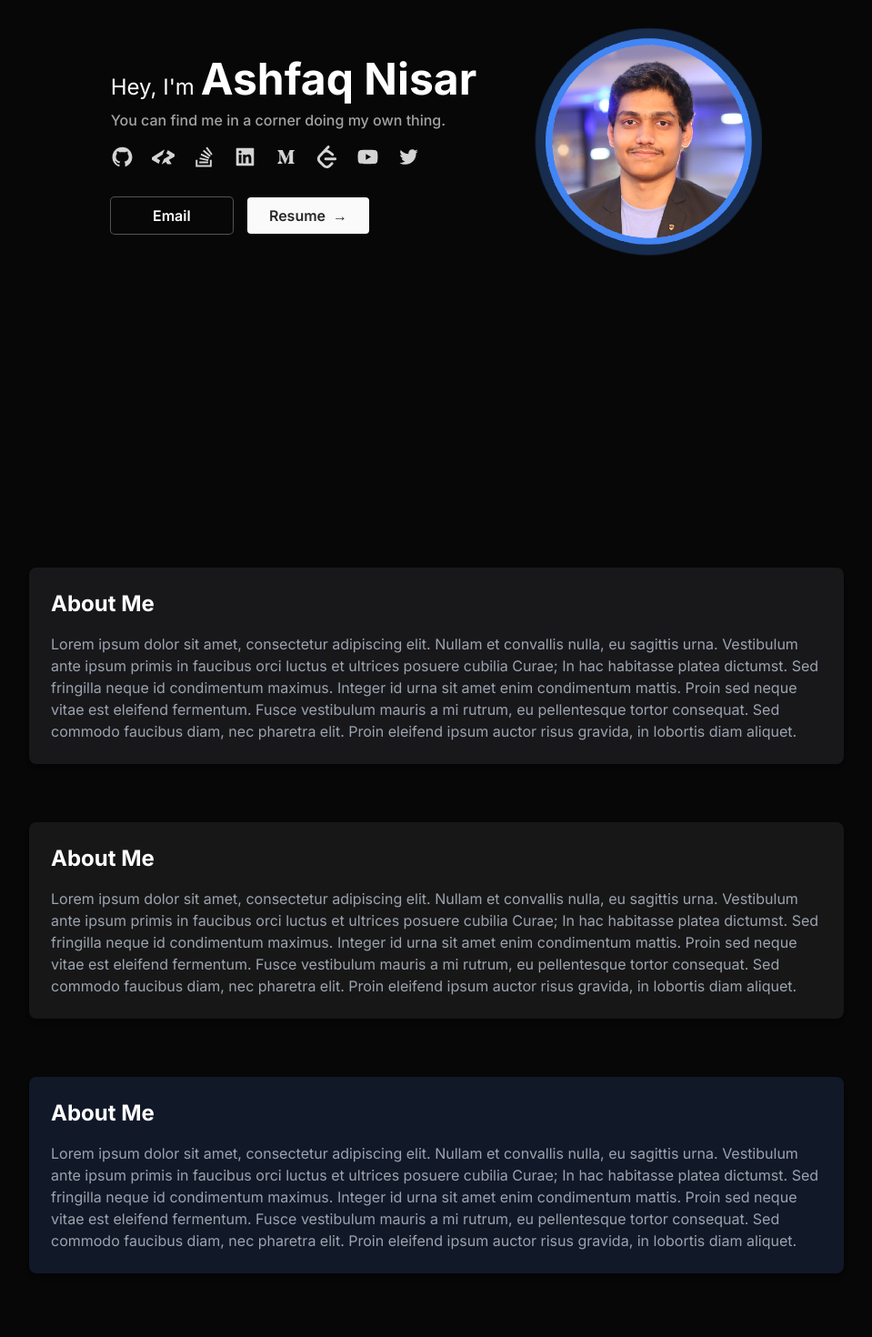
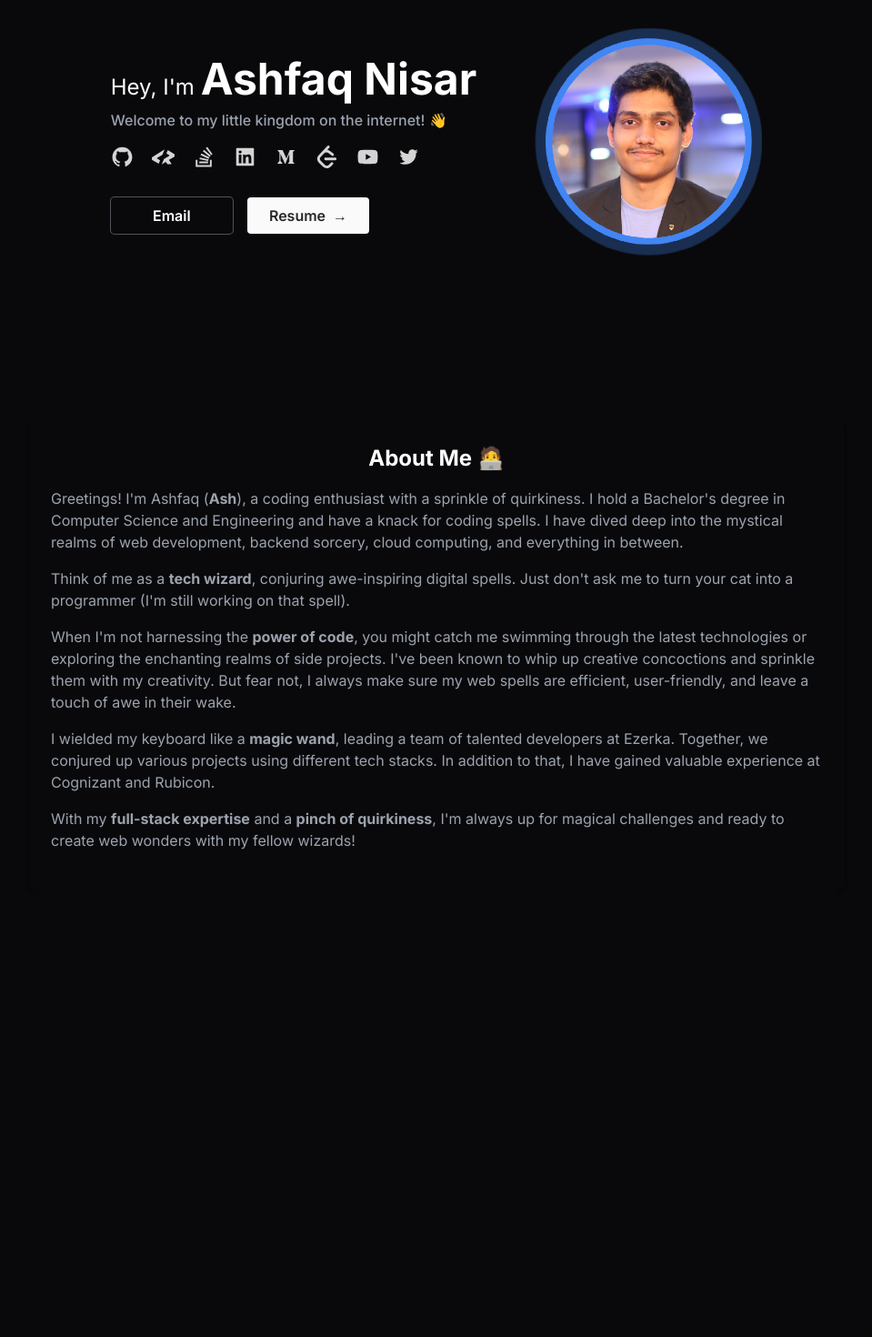
Before and after one commit to vamshikrishnaginna/portfolio, a Next.js app: page / in a window 1280 px wide. Shown: the part 240-1710 px from the top of the page at 91% size, without its empty margins (160-1119 px from the left). After the commit the page ends 1312 px from the top, so only its background shows below. Built offline with nearby package versions, Linux system fonts and the light colour scheme.

Commit message:
feat: Added the about me section.

```diff
--- a/src/app/layout.tsx
+++ b/src/app/layout.tsx
@@ -30,12 +30,7 @@ export const metadata: Metadata = {
 export default function RootLayout({ children }: { children: ReactNode }) {
   return (
     <html lang="en" className={`${inter.variable} ${roboto_mono.variable}`}>
-      {/*
-        <head /> will contain the components returned by the nearest parent
-        head.tsx. Find out more at https://beta.nextjs.org/docs/api-reference/file-conventions/head
-      */}
-
-      <body className={"bg-black/60"}>
+      <body className={"bg-zinc-950"}>
         <TopBar />
         <main>{children}</main>
         <Analytics />
--- a/src/app/page.tsx
+++ b/src/app/page.tsx
@@ -75,9 +75,7 @@ const IntroSection: React.FC<IntroSectionProps> = ({ name, description, email, r
           Hey, I&apos;m{" "}
           <span className="text-4xl font-bold duration-150 sm:text-5xl 2xl:text-6xl">{name}</span>
         </h1>
-        <p className="text-sm font-medium text-neutral-400 duration-150 sm:text-base">
-          {description}
-        </p>
+        <p className="text-sm font-medium text-gray-400 duration-150 sm:text-base">{description}</p>
       </div>
       <div className="flex flex-row justify-center space-x-5 md:justify-start">
         {socialLinks.map((item) => (
@@ -115,73 +113,18 @@ const IntroSection: React.FC<IntroSectionProps> = ({ name, description, email, r
   );
 };
 
-const AboutMe = () => {
-  return (
-    <>
-      <div className="mx-auto w-full max-w-4xl rounded-lg bg-zinc-900 p-6 shadow-md">
-        <h2 className="mb-4 text-2xl font-bold text-white">About Me</h2>
-        <p className="text-gray-400">
-          Lorem ipsum dolor sit amet, consectetur adipiscing elit. Nullam et convallis nulla, eu
-          sagittis urna. Vestibulum ante ipsum primis in faucibus orci luctus et ultrices posuere
-          cubilia Curae; In hac habitasse platea dictumst. Sed fringilla neque id condimentum
-          maximus. Integer id urna sit amet enim condimentum mattis. Proin sed neque vitae est
-          eleifend fermentum. Fusce vestibulum mauris a mi rutrum, eu pellentesque tortor consequat.
-          Sed commodo faucibus diam, nec pharetra elit. Proin eleifend ipsum auctor risus gravida,
-          in lobortis diam aliquet.
-        </p>
-      </div>
-      <div className="mx-auto w-full max-w-4xl rounded-lg bg-neutral-900 p-6 shadow-md">
-        <h2 className="mb-4 text-2xl font-bold text-white">About Me</h2>
-        <p className="text-gray-400">
-          Lorem ipsum dolor sit amet, consectetur adipiscing elit. Nullam et convallis nulla, eu
-          sagittis urna. Vestibulum ante ipsum primis in faucibus orci luctus et ultrices posuere
-          cubilia Curae; In hac habitasse platea dictumst. Sed fringilla neque id condimentum
-          maximus. Integer id urna sit amet enim condimentum mattis. Proin sed neque vitae est
-          eleifend fermentum. Fusce vestibulum mauris a mi rutrum, eu pellentesque tortor consequat.
-          Sed commodo faucibus diam, nec pharetra elit. Proin eleifend ipsum auctor risus gravida,
-          in lobortis diam aliquet.
-        </p>
-      </div>
-      <div className="mx-auto w-full max-w-4xl rounded-lg bg-gray-900 p-6 shadow-md">
-        <h2 className="mb-4 text-2xl font-bold text-white">About Me</h2>
-        <p className="text-gray-400">
-          Lorem ipsum dolor sit amet, consectetur adipiscing elit. Nullam et convallis nulla, eu
-          sagittis urna. Vestibulum ante ipsum primis in faucibus orci luctus et ultrices posuere
-          cubilia Curae; In hac habitasse platea dictumst. Sed fringilla neque id condimentum
-          maximus. Integer id urna sit amet enim condimentum mattis. Proin sed neque vitae est
-          eleifend fermentum. Fusce vestibulum mauris a mi rutrum, eu pellentesque tortor consequat.
-          Sed commodo faucibus diam, nec pharetra elit. Proin eleifend ipsum auctor risus gravida,
-          in lobortis diam aliquet.
-        </p>
-      </div>
-      <div className="mx-auto w-full max-w-4xl rounded-lg p-6 shadow-md">
-        <h2 className="mb-4 text-2xl font-bold text-white">About Me</h2>
-        <p className="text-gray-400">
-          Lorem ipsum dolor sit amet, consectetur adipiscing elit. Nullam et convallis nulla, eu
-          sagittis urna. Vestibulum ante ipsum primis in faucibus orci luctus et ultrices posuere
-          cubilia Curae; In hac habitasse platea dictumst. Sed fringilla neque id condimentum
-          maximus. Integer id urna sit amet enim condimentum mattis. Proin sed neque vitae est
-          eleifend fermentum. Fusce vestibulum mauris a mi rutrum, eu pellentesque tortor consequat.
-          Sed commodo faucibus diam, nec pharetra elit. Proin eleifend ipsum auctor risus gravida,
-          in lobortis diam aliquet.
-        </p>
-      </div>
-    </>
-  );
-};
-
 const Page = () => {
   return (
     <>
       <div className="flex flex-col gap-8 px-4 pb-8 md:gap-16 md:pb-16 xl:pb-24">
-        <div className="mx-auto mt-8 flex max-w-4xl flex-col-reverse items-center justify-center gap-x-10 gap-y-8 sm:mt-0  sm:min-h-screen sm:px-0 md:flex-row lg:gap-x-16">
+        <div className="mx-auto mt-8 flex max-w-4xl flex-col-reverse items-center justify-center gap-8 sm:-mb-40 sm:mt-0 sm:min-h-screen sm:px-0 md:flex-row lg:gap-16 2xl:gap-20">
           <IntroSection
             name="Ashfaq Nisar"
-            description="You can find me in a corner doing my own thing."
-            email={"ashfaqnisar00@gmail.com"}
-            resume={"Ashfaq_Resume.pdf"}
+            description="Welcome to my little kingdom on the internet! 👋"
+            email="ashfaqnisar00@gmail.com"
+            resume="Ashfaq_Resume.pdf"
           />
-          <div className="mb-2 duration-150">
+          <div className="mb-2">
             <Image
               src="/images/profile.png"
               alt="Picture of Ashfaq Nisar"
@@ -190,7 +133,40 @@ const Page = () => {
             />
           </div>
         </div>
-        <AboutMe />
+        <div className="mx-auto mt-12 w-full max-w-4xl p-6 shadow-md sm:mt-0">
+          <h2 className="mb-4 text-center text-2xl font-bold text-white duration-150 2xl:text-3xl">
+            About Me 🧑‍💻
+          </h2>
+          <div className="mb-4 flex flex-col items-center gap-4 text-sm text-gray-400 duration-150 sm:text-base 2xl:text-lg">
+            <p>
+              Greetings! I&apos;m Ashfaq (<b>Ash</b>), a coding enthusiast with a sprinkle of
+              quirkiness. I hold a Bachelor&apos;s degree in Computer Science and Engineering and
+              have a knack for coding spells. I have dived deep into the mystical realms of web
+              development, backend sorcery, cloud computing, and everything in between.
+            </p>
+            <p>
+              Think of me as a <b>tech wizard</b>, conjuring awe-inspiring digital spells. Just
+              don&apos;t ask me to turn your cat into a programmer (I&apos;m still working on that
+              spell).
+            </p>
+            <p>
+              When I&apos;m not harnessing the <b>power of code</b>, you might catch me swimming
+              through the latest technologies or exploring the enchanting realms of side projects.
+              I&apos;ve been known to whip up creative concoctions and sprinkle them with my
+              creativity. But fear not, I always make sure my web spells are efficient,
+              user-friendly, and leave a touch of awe in their wake.
+            </p>
+            <p>
+              I wielded my keyboard like a <b>magic wand</b>, leading a team of talented developers
+              at Ezerka. Together, we conjured up various projects using different tech stacks. In
+              addition to that, I have gained valuable experience at Cognizant and Rubicon.
+            </p>
+            <p>
+              With my <b>full-stack expertise</b> and a <b>pinch of quirkiness</b>, I&apos;m always
+              up for magical challenges and ready to create web wonders with my fellow wizards!
+            </p>
+          </div>
+        </div>
       </div>
     </>
   );
```
